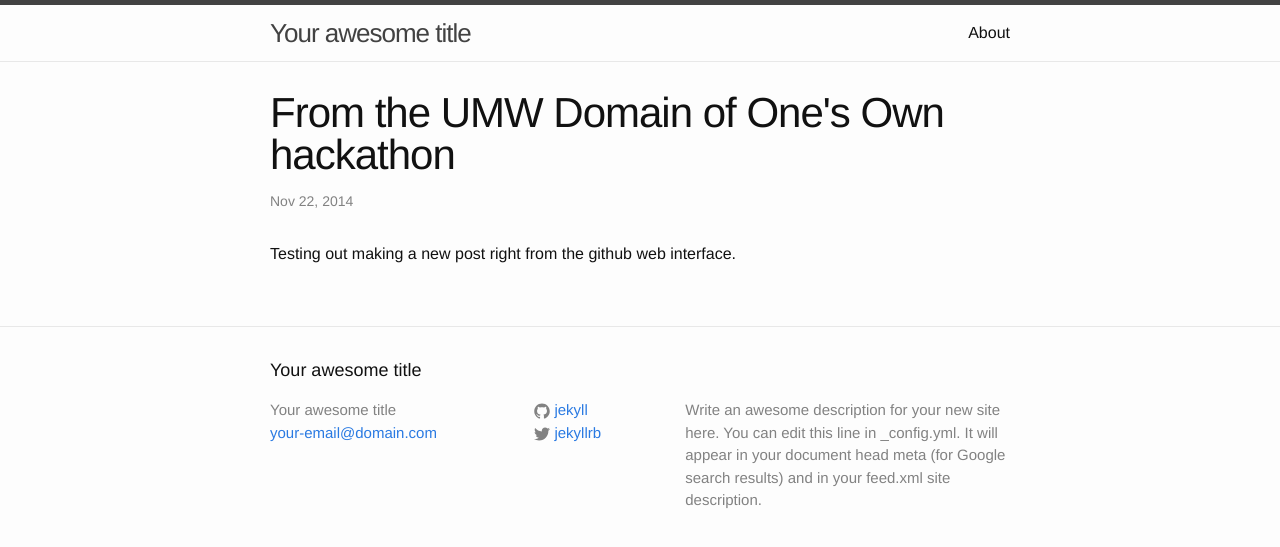
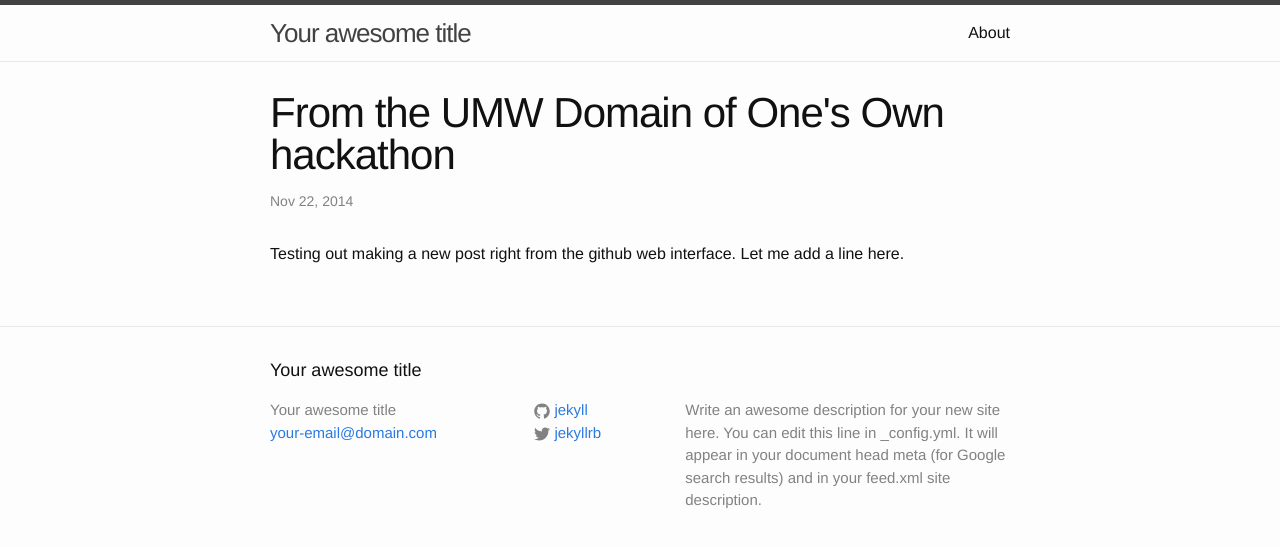
Before and after one commit to bradkozlek/bradkozlek.github.io, a Jekyll site: the page built from _posts/2014-11-22-umw-dooo-hackathon.markdown, in a window 1280 px wide. Shown: the top 547 px of the page. Built offline with Jekyll 4.4.1, drawn with Linux system fonts in a browser that asks for light colours.

Commit message:
still just testing how github pages work

```diff
--- a/_posts/2014-11-22-umw-dooo-hackathon.markdown
+++ b/_posts/2014-11-22-umw-dooo-hackathon.markdown
@@ -5,4 +5,4 @@ date:   2014-11-22 17:41:04
 categories:
 ---
 
-Testing out making a new post right from the github web interface.
+Testing out making a new post right from the github web interface. Let me add a line here.
```
